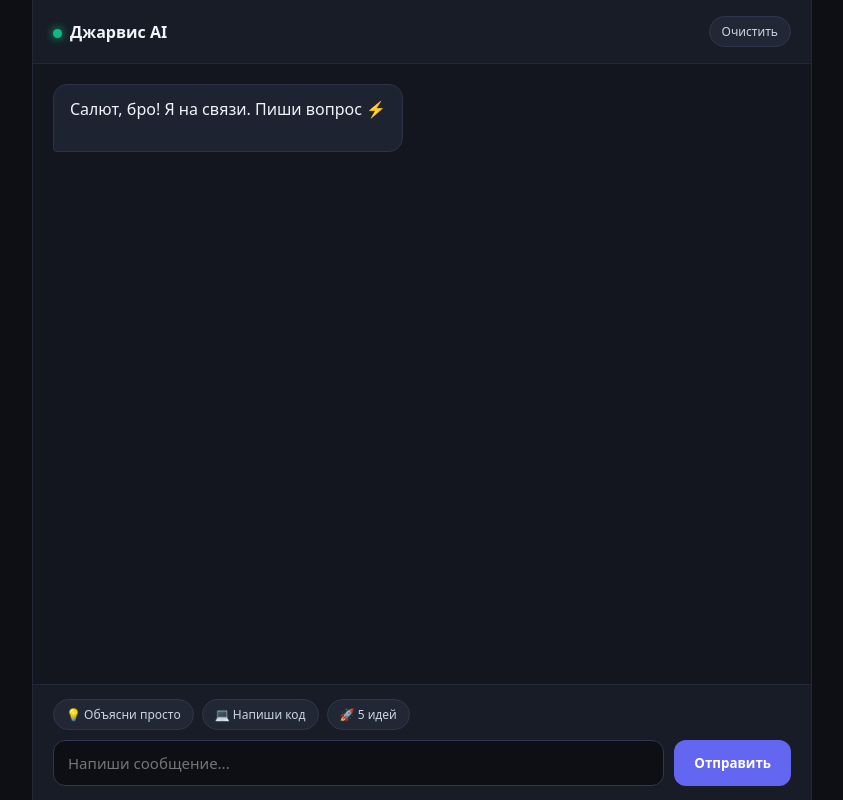
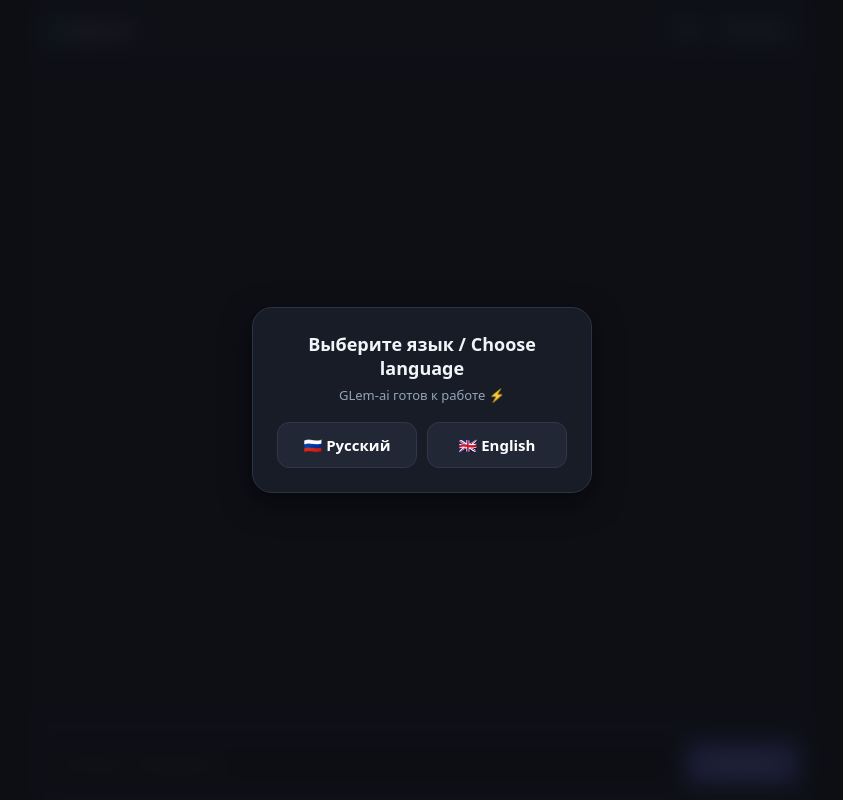
Before and after one commit to BROYSKA199/GLem-ai, a Flask app: page / in a window 1280 px wide. Shown: the whole page, without its empty margins (218-1061 px from the left). Run offline with Flask 3, Linux system fonts and the light colour scheme.

Commit message:
index.html

```diff
--- a/templates/index.html
+++ b/templates/index.html
@@ -2,48 +2,68 @@
 <html lang="ru">
 <head>
   <meta charset="UTF-8">
+  <meta name="viewport" content="width=device-width, initial-scale=1.0, maximum-scale=1.0, user-scalable=no">
   <title>GLEM ai твой персональный друг и помощник!</title>
   <style>
-    * { box-sizing: border-box; margin: 0; padding: 0; font-family: system-ui, sans-serif; }
-    body { background: #0d0f14; color: #f1f5f9; display: flex; justify-content: center; height: 100vh; }
-    .app { width: 100%; max-width: 780px; display: flex; flex-direction: column; background: #13161f; border-inline: 1px solid #232838; }
-    header { padding: 16px 20px; background: #181c27; border-bottom: 1px solid #232838; display: flex; justify-content: space-between; align-items: center; }
+    * { box-sizing: border-box; margin: 0; padding: 0; font-family: system-ui, -apple-system, sans-serif; }
+    html, body { background: #0d0f14; color: #f1f5f9; height: 100%; overflow: hidden; }
+    body { display: flex; justify-content: center; }
+    .app { width: 100%; max-width: 780px; height: 100dvh; display: flex; flex-direction: column; background: #13161f; border-inline: 1px solid #232838; }
+    header { padding: 14px 16px; background: #181c27; border-bottom: 1px solid #232838; display: flex; justify-content: space-between; align-items: center; flex-shrink: 0; }
+    .head-btns { display: flex; gap: 8px; }
     .dot { width: 9px; height: 9px; background: #10b981; border-radius: 50%; display: inline-block; margin-right: 8px; box-shadow: 0 0 8px #10b981; }
-    .chat { flex: 1; padding: 20px; overflow-y: auto; display: flex; flex-direction: column; gap: 14px; }
-    .msg { max-width: 78%; padding: 12px 16px; border-radius: 14px; line-height: 1.5; white-space: pre-wrap; animation: pop .25s ease; position: relative; }
+    .chat { flex: 1; padding: 16px; overflow-y: auto; display: flex; flex-direction: column; gap: 12px; }
+    .msg { max-width: 85%; padding: 11px 14px; border-radius: 14px; line-height: 1.45; font-size: 15px; white-space: pre-wrap; overflow-wrap: anywhere; word-break: break-word; animation: pop .25s ease; position: relative; }
     @keyframes pop { from { opacity: 0; transform: translateY(10px); } to { opacity: 1; transform: translateY(0); } }
     .user { align-self: flex-end; background: #6366f1; color: #fff; border-bottom-right-radius: 4px; }
-    .bot { align-self: flex-start; background: #1e2332; border: 1px solid #2c3347; padding-bottom: 30px; border-bottom-left-radius: 4px; }
-    .copy { position: absolute; right: 10px; bottom: 6px; font-size: 11px; color: #94a3b8; background: none; border: none; cursor: pointer; }
+    .bot { align-self: flex-start; background: #1e2332; border: 1px solid #2c3347; padding-bottom: 28px; border-bottom-left-radius: 4px; }
+    .copy { position: absolute; right: 10px; bottom: 5px; font-size: 11px; color: #94a3b8; background: none; border: none; cursor: pointer; }
     .copy:hover { color: #fff; }
-    .bottom { padding: 14px 20px; background: #181c27; border-top: 1px solid #232838; }
-    .chips { display: flex; gap: 8px; margin-bottom: 10px; flex-wrap: wrap; }
-    .chip, .clear { background: #222736; color: #cbd5e1; border: 1px solid #30374d; padding: 6px 12px; border-radius: 20px; font-size: 12px; cursor: pointer; transition: .2s; }
+    .bottom { padding: 10px 12px 14px; background: #181c27; border-top: 1px solid #232838; flex-shrink: 0; }
+    .chips { display: flex; gap: 6px; margin-bottom: 10px; overflow-x: auto; padding-bottom: 2px; scrollbar-width: none; }
+    .chips::-webkit-scrollbar { display: none; }
+    .chip, .clear { background: #222736; color: #cbd5e1; border: 1px solid #30374d; padding: 6px 11px; border-radius: 20px; font-size: 12px; cursor: pointer; transition: .2s; white-space: nowrap; flex-shrink: 0; }
     .chip:hover, .clear:hover { background: #2e354a; transform: translateY(-2px); color: #fff; }
-    .chip:active, .clear:active, #send:active { transform: scale(0.95); }
-    .row { display: flex; gap: 10px; }
-    input { flex: 1; padding: 12px 14px; border-radius: 12px; border: 1px solid #30374d; background: #0d0f14; color: #fff; font-size: 15px; outline: none; transition: .2s; }
+    .chip:active, .clear:active, #send:active, .lang-btn:active { transform: scale(0.95); }
+    .row { display: flex; gap: 8px; align-items: center; }
+    input { flex: 1; min-width: 0; padding: 11px 13px; border-radius: 12px; border: 1px solid #30374d; background: #0d0f14; color: #fff; font-size: 16px; outline: none; transition: .2s; }
     input:focus { border-color: #6366f1; box-shadow: 0 0 12px rgba(99,102,241,.3); }
-    #send { padding: 0 20px; border-radius: 12px; border: none; background: #6366f1; color: #fff; font-weight: 600; cursor: pointer; transition: .2s; }
+    #send { padding: 11px 16px; border-radius: 12px; border: none; background: #6366f1; color: #fff; font-weight: 600; font-size: 14px; cursor: pointer; transition: .2s; flex-shrink: 0; }
     #send:hover:not(:disabled) { background: #4f46e5; transform: translateY(-2px); box-shadow: 0 4px 14px rgba(99,102,241,.4); }
     #send:disabled { opacity: .5; cursor: not-allowed; }
+    .modal { position: fixed; inset: 0; background: rgba(13, 15, 20, 0.85); backdrop-filter: blur(10px); display: flex; align-items: center; justify-content: center; z-index: 100; padding: 16px; }
+    .modal-box { background: #181c27; border: 1px solid #2c3347; border-radius: 20px; padding: 24px; max-width: 340px; width: 100%; text-align: center; box-shadow: 0 10px 30px rgba(0,0,0,.5); animation: pop .3s ease; }
+    .modal-box h3 { margin-bottom: 6px; font-size: 18px; }
+    .modal-box p { color: #94a3b8; font-size: 13px; margin-bottom: 18px; }
+    .lang-btns { display: flex; gap: 10px; }
+    .lang-btn { flex: 1; padding: 12px; border-radius: 12px; border: 1px solid #30374d; background: #222736; color: #fff; font-size: 15px; font-weight: 600; cursor: pointer; transition: .2s; }
+    .lang-btn:hover { background: #6366f1; border-color: #6366f1; transform: translateY(-2px); }
+    @media (max-width: 780px) { .app { border-inline: none; } }
   </style>
 </head>
 <body>
+  <div class="modal" id="langModal">
+    <div class="modal-box">
+      <h3>Выберите язык / Choose language</h3>
+      <p>GLem-ai готов к работе ⚡</p>
+      <div class="lang-btns">
+        <button class="lang-btn" onclick="setLang('ru')">🇷🇺 Русский</button>
+        <button class="lang-btn" onclick="setLang('en')">🇬🇧 English</button>
+      </div>
+    </div>
+  </div>
+
   <div class="app">
     <header>
-      <div><span class="dot"></span><b>Джарвис AI</b></div>
-      <button class="clear" onclick="chat.innerHTML=''">Очистить</button>
+      <div><span class="dot"></span><b>GLem-ai</b></div>
+      <div class="head-btns">
+        <button class="clear" id="langSwitch" onclick="toggleLang()">EN</button>
+        <button class="clear" id="clearBtn" onclick="clearChat()">Очистить</button>
+      </div>
     </header>
-    <div class="chat" id="chat">
-      <div class="msg bot">Салют, бро! Я на связи. Пиши вопрос ⚡</div>
-    </div>
+    <div class="chat" id="chat"></div>
     <div class="bottom">
-      <div class="chips">
-        <button class="chip" onclick="tip('Объясни простыми словами: ')">💡 Объясни просто</button>
-        <button class="chip" onclick="tip('Напиши код для: ')">💻 Напиши код</button>
-        <button class="chip" onclick="tip('Придумай 5 идей для: ')">🚀 5 идей</button>
-      </div>
+      <div class="chips" id="chipsBox"></div>
       <div class="row">
         <input id="inp" placeholder="Напиши сообщение..." autocomplete="off">
         <button id="send" onclick="send()">Отправить</button>
@@ -53,28 +73,107 @@
 
   <script>
     const chat = document.getElementById('chat'), inp = document.getElementById('inp'), btn = document.getElementById('send');
+    const langModal = document.getElementById('langModal'), clearBtn = document.getElementById('clearBtn'), langSwitch = document.getElementById('langSwitch'), chipsBox = document.getElementById('chipsBox');
+
+    const i18n = {
+      ru: {
+        greet: 'Привет! Я на связи. Пиши вопрос ⚡',
+        clear: 'Очистить',
+        placeholder: 'Напиши сообщение...',
+        send: 'Отправить',
+        wait: 'Думаю... ⏳',
+        copy: 'Копировать',
+        copied: 'Готово ✓',
+        err: '❌ Ошибка сервера',
+        switchLabel: 'EN',
+        chips: [
+          ['💡 Объясни просто', 'Объясни простыми словами: '],
+          ['💻 Напиши код', 'Напиши код для: '],
+          ['🚀 5 идей', 'Придумай 5 идей для: ']
+        ]
+      },
+      en: {
+        greet: 'Hey! I am online. Ask me anything ⚡',
+        clear: 'Clear',
+        placeholder: 'Type a message...',
+        send: 'Send',
+        wait: 'Thinking... ⏳',
+        copy: 'Copy',
+        copied: 'Copied ✓',
+        err: '❌ Server error',
+        switchLabel: 'RU',
+        chips: [
+          ['💡 Explain simply', 'Explain in simple terms: '],
+          ['💻 Write code', 'Write clean code for: '],
+          ['🚀 5 ideas', 'Give me 5 cool ideas for: ']
+        ]
+      }
+    };
+
+    let lang = localStorage.getItem('glem_lang') || 'ru';
+
+    function applyLang(l) {
+      lang = l;
+      localStorage.setItem('glem_lang', l);
+      const t = i18n[l];
+      clearBtn.textContent = t.clear;
+      inp.placeholder = t.placeholder;
+      btn.textContent = t.send;
+      langSwitch.textContent = t.switchLabel;
+      chipsBox.innerHTML = '';
+      t.chips.forEach(item => {
+        const b = document.createElement('button');
+        b.className = 'chip';
+        b.textContent = item[0];
+        b.onclick = () => { inp.value = item[1]; inp.focus(); };
+        chipsBox.appendChild(b);
+      });
+    }
+
+    function setLang(l) {
+      applyLang(l);
+      langModal.style.display = 'none';
+      if (!chat.children.length) add(i18n[l].greet, 'bot');
+    }
+
+    function toggleLang() {
+      applyLang(lang === 'ru' ? 'en' : 'ru');
+    }
+
+    function clearChat() {
+      chat.innerHTML = '';
+      add(i18n[lang].greet, 'bot');
+    }
+
+    if (localStorage.getItem('glem_lang')) {
+      langModal.style.display = 'none';
+      applyLang(lang);
+      add(i18n[lang].greet, 'bot');
+    }
+
     inp.addEventListener('keydown', e => { if (e.key === 'Enter') send(); });
-    function tip(t) { inp.value = t; inp.focus(); }
+
     function add(text, cls) {
       const d = document.createElement('div');
       d.className = 'msg ' + cls;
       d.textContent = text;
       if (cls === 'bot') {
         const c = document.createElement('button');
-        c.className = 'copy'; c.textContent = 'Копировать';
-        c.onclick = () => { navigator.clipboard.writeText(text); c.textContent = 'Готово ✓'; setTimeout(() => c.textContent = 'Копировать', 1500); };
+        c.className = 'copy'; c.textContent = i18n[lang].copy;
+        c.onclick = () => { navigator.clipboard.writeText(text); c.textContent = i18n[lang].copied; setTimeout(() => c.textContent = i18n[lang].copy, 1500); };
         d.appendChild(c);
       }
       chat.appendChild(d); chat.scrollTop = chat.scrollHeight; return d;
     }
+
     async function send() {
       const text = inp.value.trim(); if (!text || btn.disabled) return;
       add(text, 'user'); inp.value = ''; btn.disabled = true;
-      const wait = add('Думаю... ⏳', 'bot');
+      const wait = add(i18n[lang].wait, 'bot');
       try {
         const r = await fetch('/chat', { method: 'POST', headers: {'Content-Type': 'application/json'}, body: JSON.stringify({message: text}) });
         const data = await r.json(); wait.remove(); add(data.reply, 'bot');
-      } catch { wait.remove(); add('❌ Ошибка сервера', 'bot'); }
+      } catch { wait.remove(); add(i18n[lang].err, 'bot'); }
       btn.disabled = false; inp.focus();
     }
   </script>
```
